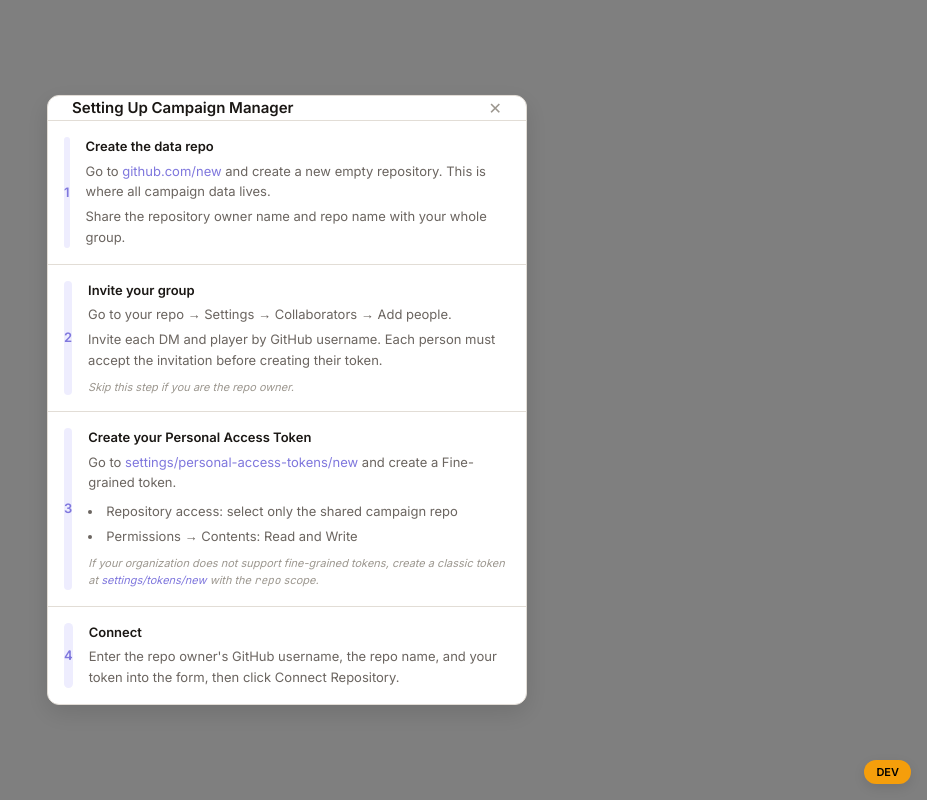
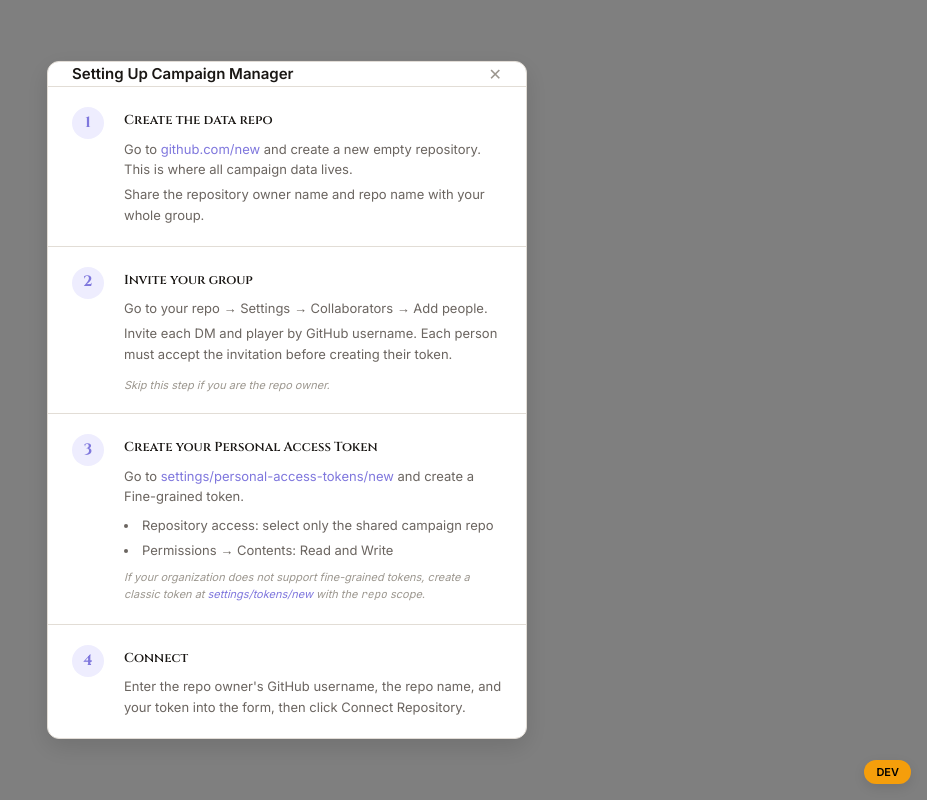
Before and after one commit to DanFeinstat/LW_world_builder, a React (Vite) app: page / in a window 1280 px wide. Both pictures are taken after a click on the button "Need help setting up?". Shown: the whole page, without its empty margins (353-1280 px from the left). Built offline with nearby package versions, Linux system fonts and the light colour scheme.

Commit message:
adds tooltip and instructions

```diff
--- a/src/components/setup/SetupGuideModal.tsx
+++ b/src/components/setup/SetupGuideModal.tsx
@@ -15,12 +15,12 @@ interface StepProps {
 
 function Step({ number, title, children, note }: StepProps) {
   return (
-    <div className="flex gap-4 p-4 border-b border-border last:border-b-0">
-      <div className="flex-shrink-0 w-7 h-7 rounded-full bg-dm-subtle text-dm text-sm font-semibold flex items-center justify-center">
+    <div className="flex gap-5 px-6 py-5 border-b border-border last:border-b-0">
+      <div className="flex-shrink-0 w-8 h-8 rounded-full bg-dm-subtle text-dm font-display text-base font-bold flex items-center justify-center">
         {number}
       </div>
-      <div className="flex flex-col gap-1 min-w-0">
-        <p className="text-sm font-semibold text-text-primary">{title}</p>
+      <div className="flex flex-col gap-2 min-w-0 pt-1">
+        <p className="text-sm font-display font-semibold text-text-primary">{title}</p>
         <div className="text-sm text-text-secondary leading-base">{children}</div>
         {note && (
           <p className="text-xs text-text-muted mt-1 italic">{note}</p>
--- a/src/components/setup/SetupScreen.tsx
+++ b/src/components/setup/SetupScreen.tsx
@@ -11,7 +11,7 @@ const DEFAULT_OWNER = import.meta.env.VITE_GITHUB_OWNER ?? ''
 const DEFAULT_REPO = import.meta.env.VITE_GITHUB_REPO ?? ''
 
 const PatTooltipContent = (
-  <ol className="flex flex-col gap-1 list-decimal list-inside">
+  <ol className="flex flex-col gap-2 list-decimal list-inside leading-base">
     <li>GitHub → Settings → Developer Settings → Personal access tokens → Fine-grained tokens</li>
     <li>Click "Generate new token"</li>
     <li>Repository access: select only the shared campaign repo</li>
@@ -190,7 +190,7 @@ function Field({
 }) {
   return (
     <div className="flex flex-col gap-1">
-      <div className="flex items-center gap-1">
+      <div className="flex items-center gap-2">
         <label htmlFor={htmlFor} className="text-sm font-medium text-text-primary">
           {label}
         </label>
--- a/src/components/shared/Tooltip/Tooltip.tsx
+++ b/src/components/shared/Tooltip/Tooltip.tsx
@@ -115,11 +115,11 @@ export function Tooltip({ content, children, side = 'top', align = 'center' }: T
           ref={contentRef}
           side={side}
           align={align}
-          sideOffset={8}
+          sideOffset={10}
           className={clsx(
-            'z-modal max-w-xs rounded-md border border-border',
-            'bg-surface-raised px-3 py-2 shadow-md',
-            'text-sm text-text-primary',
+            'z-modal max-w-sm rounded-lg border border-border-strong',
+            'bg-surface-raised px-4 py-3 shadow-lg',
+            'text-sm text-text-primary leading-base',
           )}
         >
           {content}
--- a/src/test/setup.ts
+++ b/src/test/setup.ts
@@ -1 +1,8 @@
 import '@testing-library/jest-dom'
+
+// Radix UI uses ResizeObserver internally; jsdom doesn't provide it.
+global.ResizeObserver = class ResizeObserver {
+  observe() {}
+  unobserve() {}
+  disconnect() {}
+}
```
